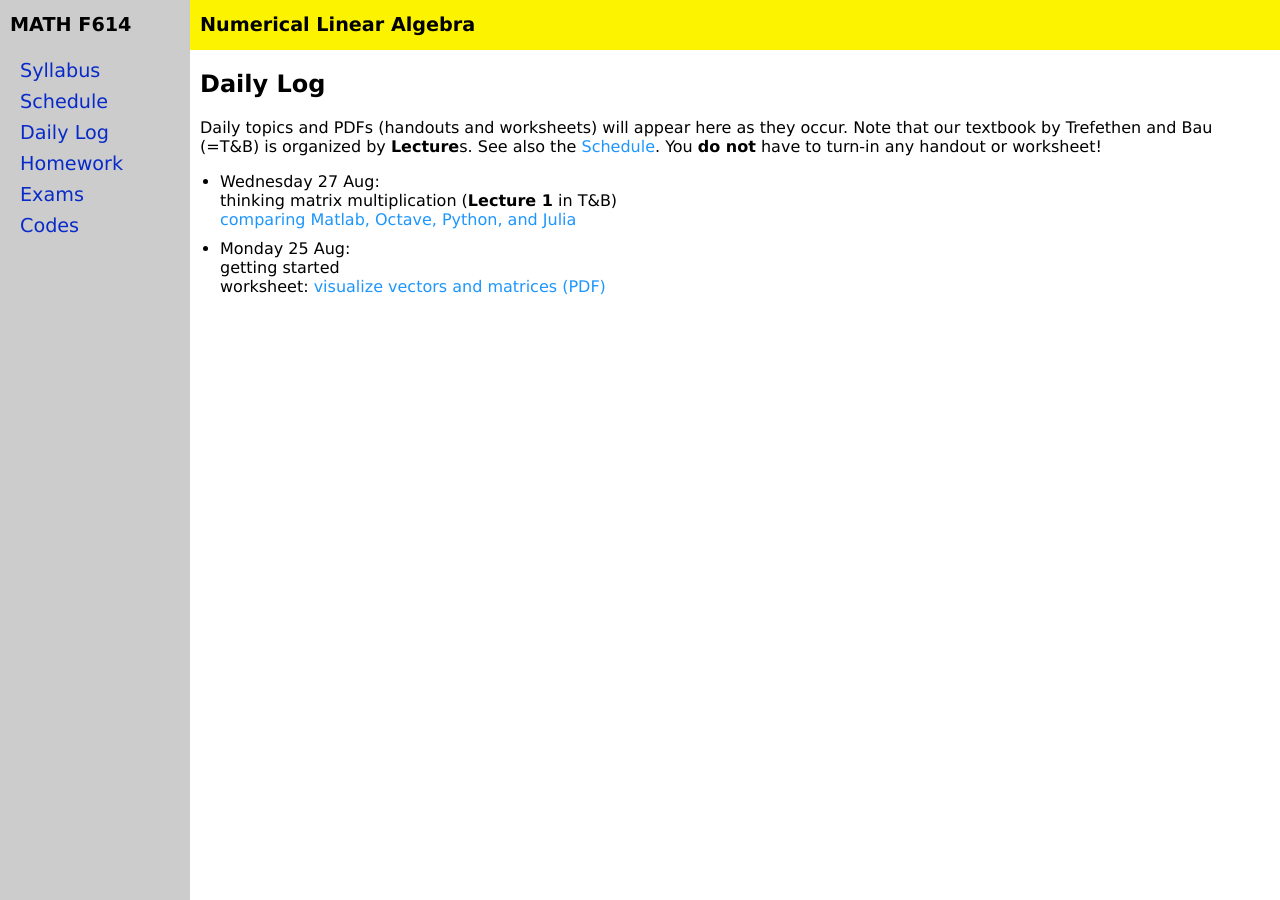
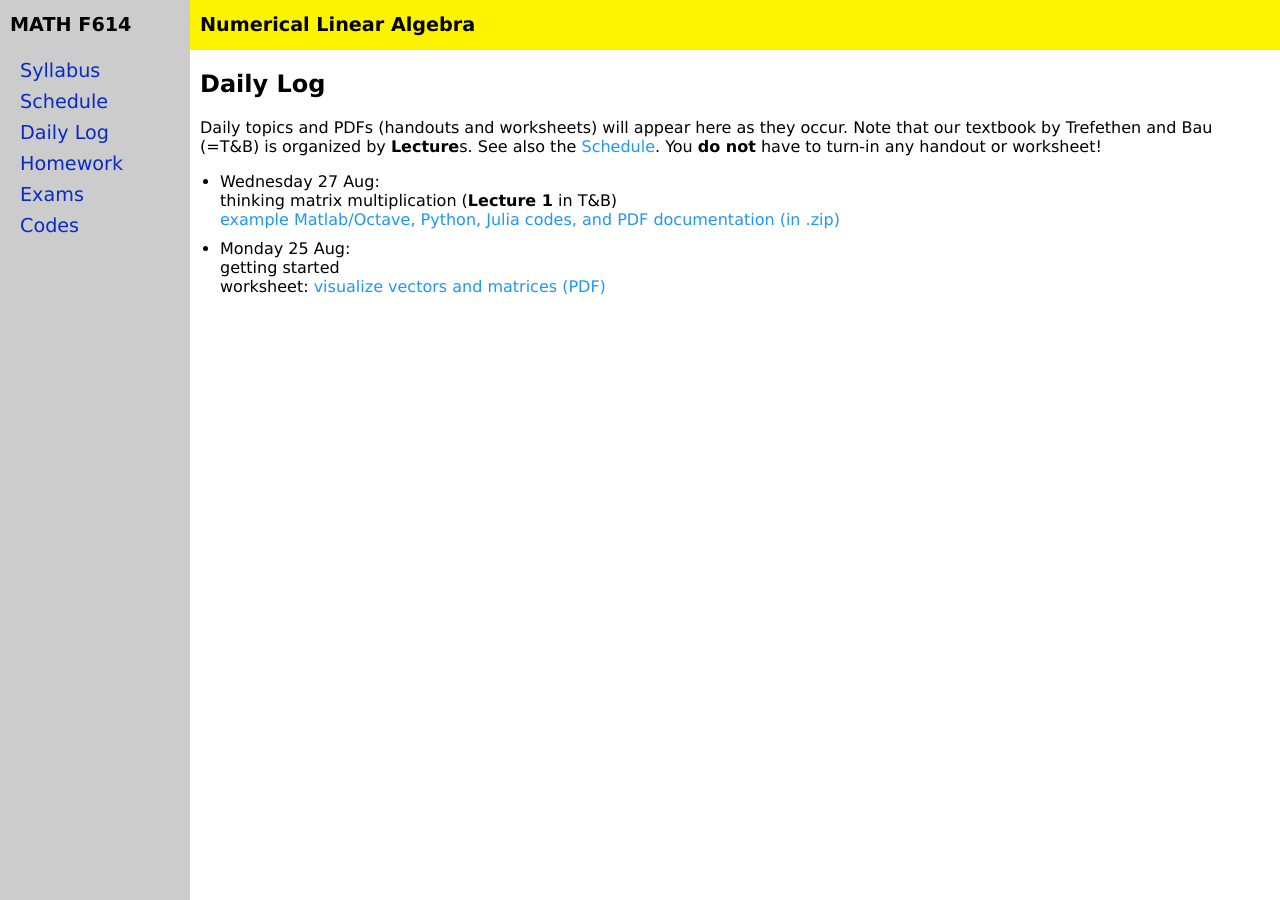
Before and after one commit to bueler/nla, a Jekyll site: the page built from daily.md, in a window 1280 px wide. Built offline with Jekyll 4.4.1, drawn with Linux system fonts in a browser that asks for light colours.

Commit message:
link the zip

```diff
--- a/_data/daily.yml
+++ b/_data/daily.yml
@@ -4,8 +4,8 @@
 - name: Wednesday 27 Aug
   covered: thinking matrix multiplication
   lecture: 1
-  otherurl: https://bueler.github.io/compareMOP.pdf
-  otherurlname: comparing Matlab, Octave, Python, and Julia
+  otherurl: https://bueler.github.io/compareMOP.zip
+  otherurlname: example Matlab/Octave, Python, Julia codes, and PDF documentation (in .zip)
 - name: Monday 25 Aug
   covered: getting started
   worksheet: worksheets/F25/visualize.pdf
```
